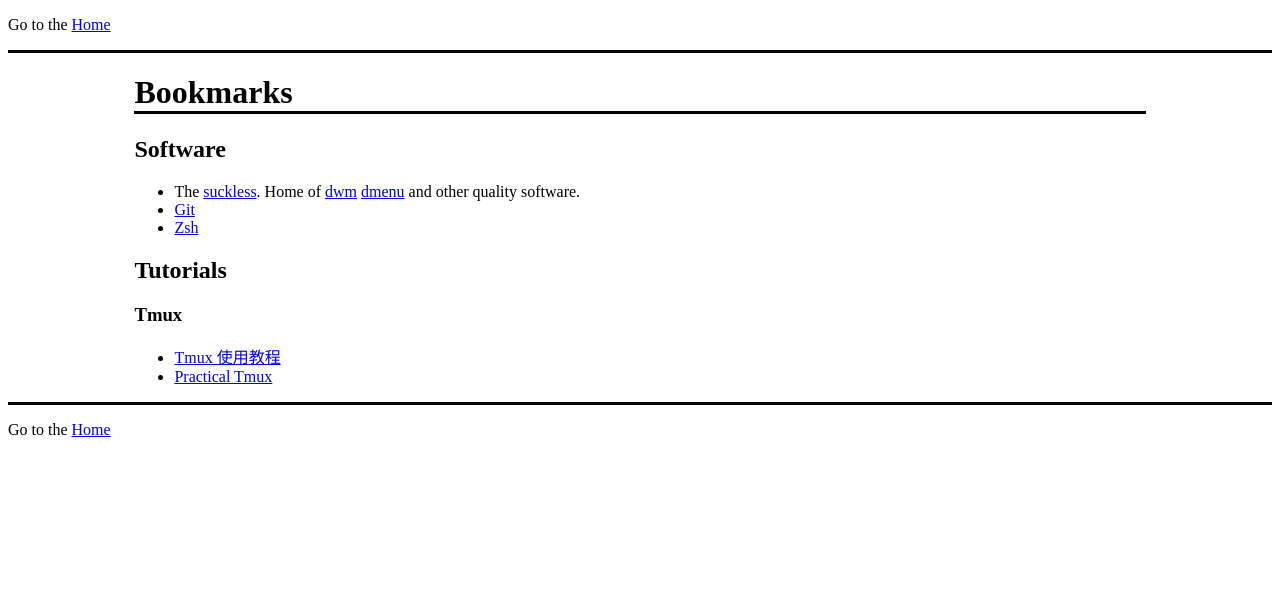
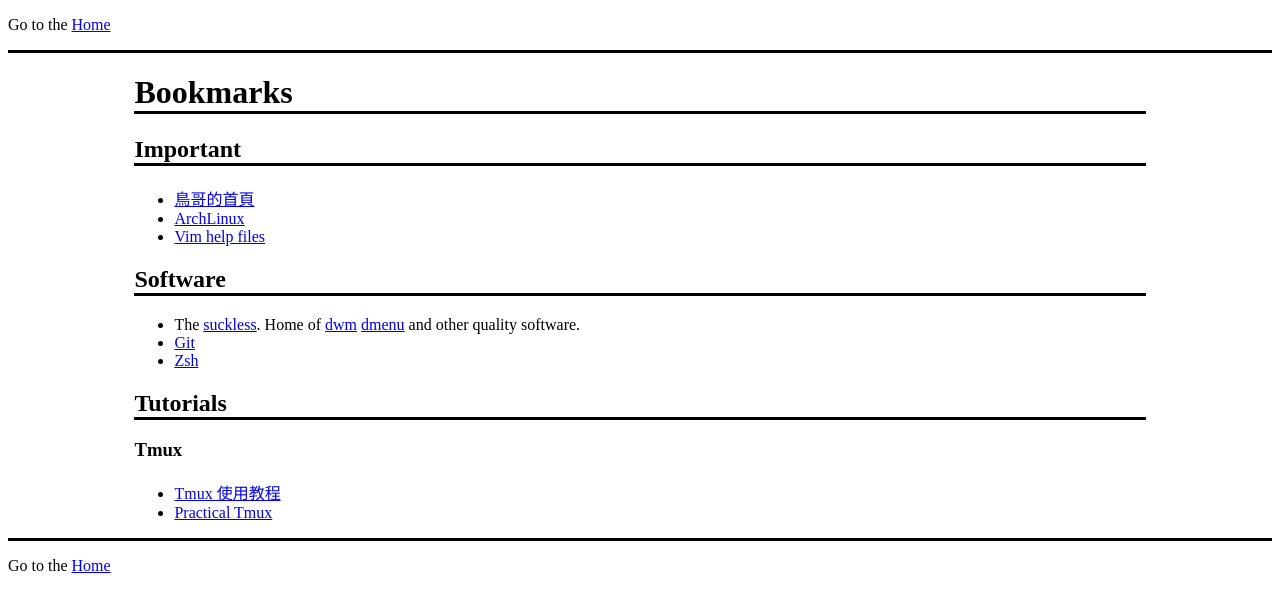
Before and after one commit to WGZ-W/wgz-w.github.io, a Jekyll site: the page built from _posts/Tools/2024-09-29-bookmarks.md, in a window 1280 px wide. Shown: the top 612 px of the page. Built offline with Jekyll 4.4.1, drawn with Linux system fonts in a browser that asks for light colours.

Commit message:
write some important websites in bookmarks

```diff
--- a/_posts/Tools/2024-09-29-bookmarks.md
+++ b/_posts/Tools/2024-09-29-bookmarks.md
@@ -6,6 +6,11 @@
 
 
 # Bookmarks
+
+## Important
+- [鳥哥的首頁](https://linux.vbird.org/)
+- [ArchLinux](https://archlinux.org/)
+- [Vim help files](https://vimhelp.org/)
 
 ## Software
 
--- a/assets/css/markdown.css
+++ b/assets/css/markdown.css
@@ -24,3 +24,7 @@
 h1 {
     border-bottom: solid;
 }
+
+h2 {
+    border-bottom: solid;
+}
```
